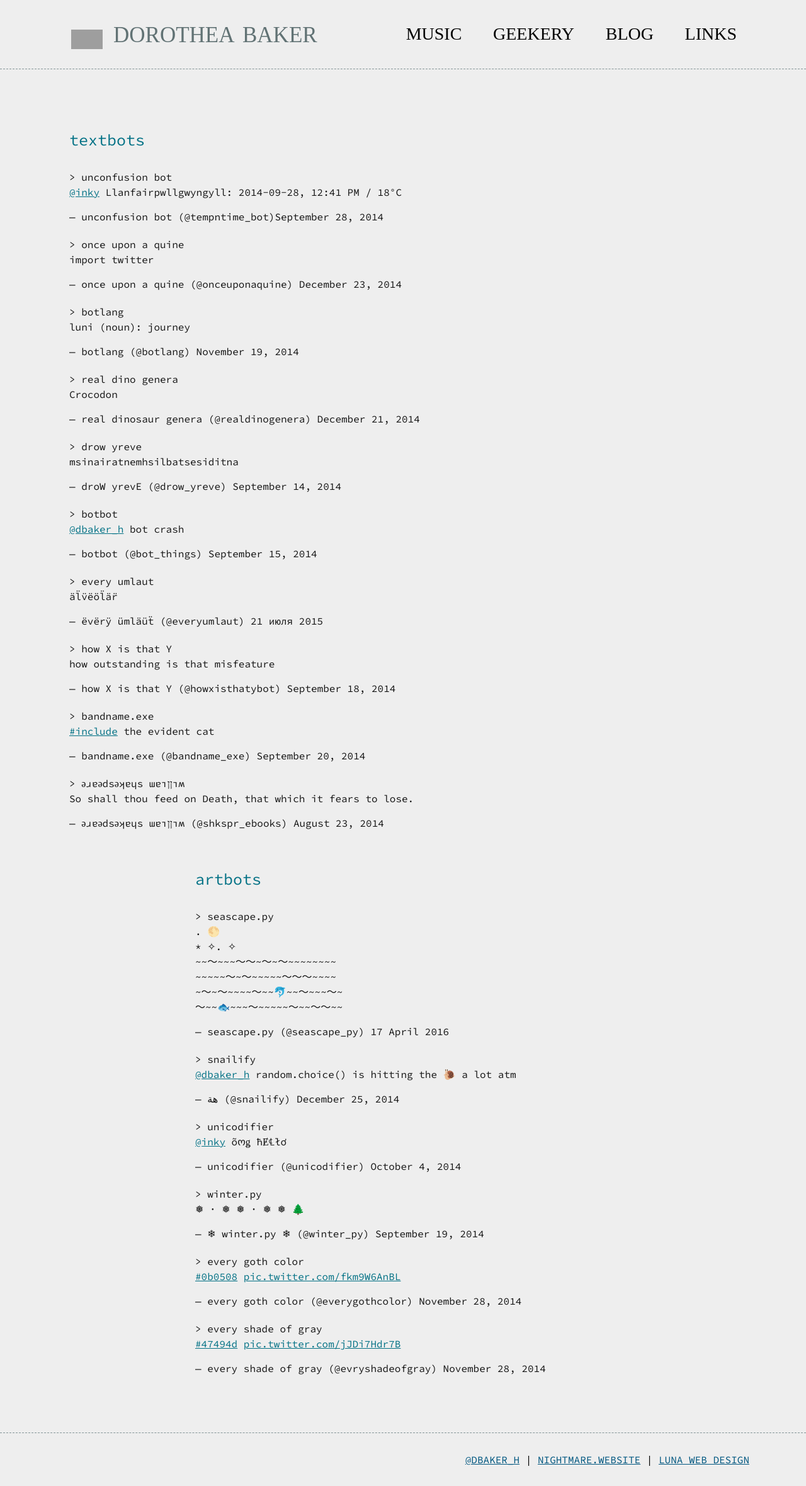
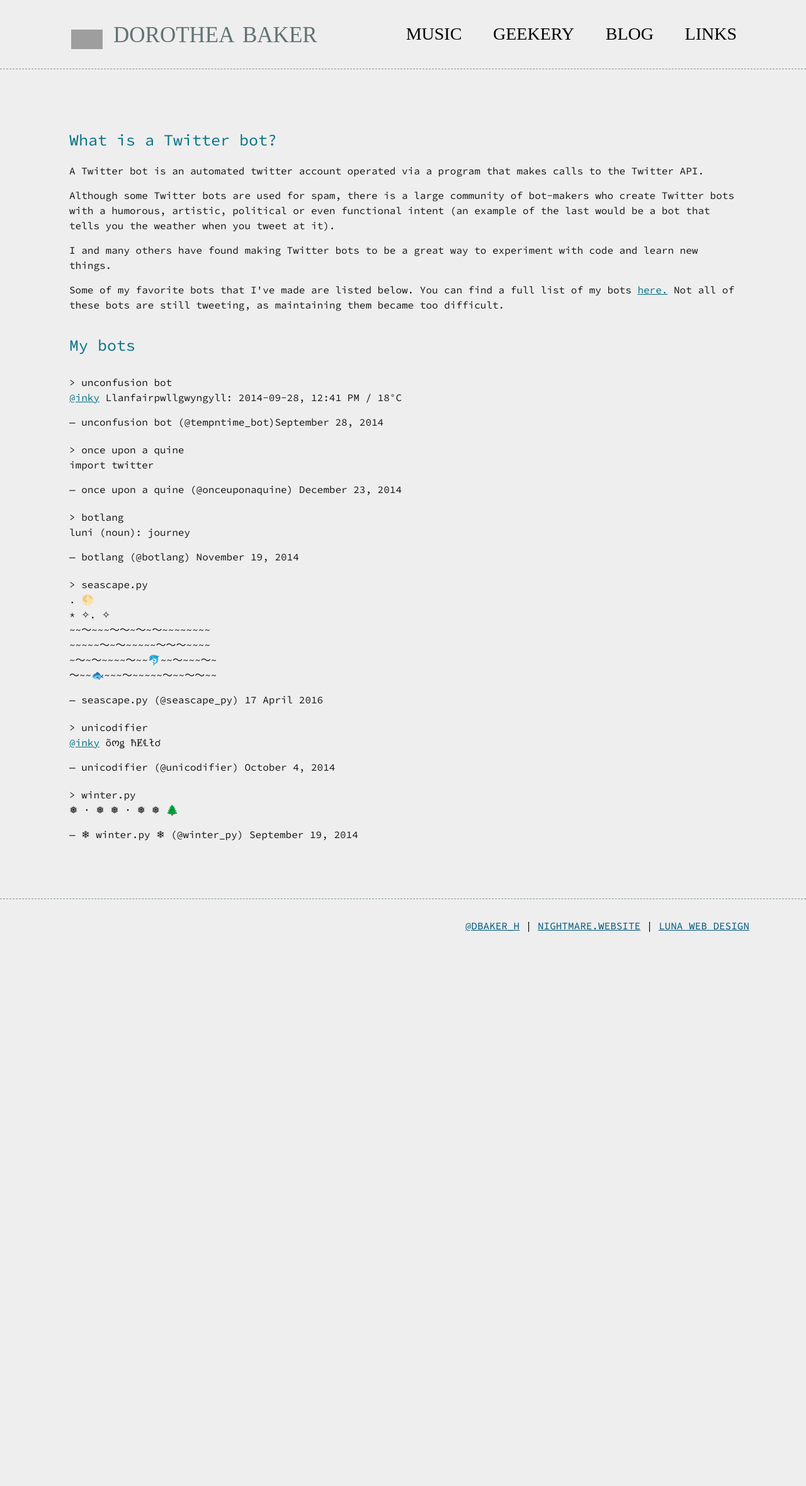
Before and after one commit to d-baker/navsite, a Jekyll site: the page built from bots.html, in a window 1280 px wide. Shown: the whole page at 63% size. Built offline with Jekyll 4.4.1, drawn with Linux system fonts in a browser that asks for light colours; some web fonts are replaced; comment, search, counter and statistics services are not loaded; after the commit the page ends 1512 px from its top, so only the background shows below that; grey boxes are pictures that could not be loaded.

```diff
--- a/_data/bots.yml
+++ b/_data/bots.yml
@@ -1,96 +1,34 @@
-textbots:
-  - title: unconfusion bot
-    url: https://twitter.com/tempntime_bot
-    description: international time & temperature demystifier
-    embed: !xml |
-           <blockquote class="twitter-tweet" data-conversation="none" lang="en"><p><a href="https://twitter.com/inky">@inky</a> Llanfairpwllgwyngyll: 2014-09-28, 12:41 PM / 18°C</p>&mdash; unconfusion bot (@tempntime_bot)<a href="https://twitter.com/tempntime_bot/status/516190889509523456">September 28, 2014</a></blockquote>
+- title: unconfusion bot
+  url: https://twitter.com/tempntime_bot
+  description: international time & temperature demystifier
+  embed: !xml |
+         <blockquote class="twitter-tweet" data-conversation="none" lang="en"><p><a href="https://twitter.com/inky">@inky</a> Llanfairpwllgwyngyll: 2014-09-28, 12:41 PM / 18°C</p>&mdash; unconfusion bot (@tempntime_bot)<a href="https://twitter.com/tempntime_bot/status/516190889509523456">September 28, 2014</a></blockquote>
 
-  - title: once upon a quine
-    url: https://twitter.com/onceuponaquine
-    description: a bot that very slowly tweets itself line by line
-    embed: !xml |
-           <blockquote class="twitter-tweet" lang="en"><p>import twitter</p>&mdash; once upon a quine (@onceuponaquine) <a href="https://twitter.com/onceuponaquine/status/547408790547480576">December 23, 2014</a></blockquote>
+- title: once upon a quine
+  url: https://twitter.com/onceuponaquine
+  description: a bot that very slowly tweets itself line by line
+  embed: !xml |
+         <blockquote class="twitter-tweet" lang="en"><p>import twitter</p>&mdash; once upon a quine (@onceuponaquine) <a href="https://twitter.com/onceuponaquine/status/547408790547480576">December 23, 2014</a></blockquote>
 
-  - title: botlang
-    url: https://twitter.com/botlang
-    description: computer-generated conlang
-    embed: !xml |
-           <blockquote class="twitter-tweet" lang="en"><p>luni (noun): journey</p>&mdash; botlang (@botlang) <a href="https://twitter.com/botlang/status/535023347206090752">November 19, 2014</a></blockquote>
+- title: botlang
+  url: https://twitter.com/botlang
+  description: computer-generated conlang
+  embed: !xml |
+         <blockquote class="twitter-tweet" lang="en"><p>luni (noun): journey</p>&mdash; botlang (@botlang) <a href="https://twitter.com/botlang/status/535023347206090752">November 19, 2014</a></blockquote>
 
-  - title: real dino genera
-    url: https://twitter.com/realdinogenera
-    description: totally legit dinosaur names
-    embed: !xml |
-           <blockquote class="twitter-tweet" lang="en"><p>Crocodon</p>&mdash; real dinosaur genera (@realdinogenera) <a href="https://twitter.com/realdinogenera/status/546711704076165120">December 21, 2014</a></blockquote>
+- title: seascape.py
+  url: https://twitter.com/seascape_py
+  description: generated seascapes
+  embed: <blockquote class="twitter-tweet" lang="en"><p>. 🌕 <br>* ✧. ✧ <br>~~〜~~~〜〜~〜~〜~~~~~~~~<br>~~~~~〜~〜~~~~~〜〜〜~~~~<br>~〜~〜~~~~〜~~🐬~~〜~~~〜~<br>〜~~🐟~~~〜~~~~~〜~~〜〜~~</p>&mdash; seascape.py (@seascape_py) <a href="https://twitter.com/seascape_py/status/721849579163889665">17 April 2016</a></blockquote>
 
-  - title: drow yreve
-    url: https://twitter.com/realdinogenera
-    description: every word in the English language...backwards
-    embed: !xml |
-           <blockquote class="twitter-tweet" lang="en"><p>msinairatnemhsilbatsesiditna</p>&mdash; droW yrevE (@drow_yreve) <a href="https://twitter.com/drow_yreve/status/511144845247664128">September 14, 2014</a></blockquote>
+- title: unicodifier
+  url: https://twitter.com/unicodifier
+  description: text glitcher
+  embed: !xml |
+         <blockquote class="twitter-tweet" lang="en"><p><a href="https://twitter.com/inky">@inky</a>  õოǥ ħɆ℄łơ</p>&mdash; unicodifier (@unicodifier) <a href="https://twitter.com/unicodifier/status/518303920100085760">October 4, 2014</a></blockquote>
 
-  - title: botbot
-    url: https://twitter.com/bot_things
-    description: metabot
-    embed: !xml |
-           <blockquote class="twitter-tweet" lang="en"><p><a href="https://twitter.com/dbaker_h">@dbaker_h</a> bot crash</p>&mdash; botbot (@bot_things) <a href="https://twitter.com/bot_things/status/511665319987798016">September 15, 2014</a></blockquote>
-
-  - title: every umlaut
-    url: https://twitter.com/everyumlaut
-    description: umlauting every word in the English language
-    embed: !xml |
-           <blockquote class="twitter-tweet" lang="ru"><p lang="vi" dir="ltr">äl̈v̈ëöl̈är̈</p>&mdash; ëvërÿ ümläüẗ (@everyumlaut) <a href="https://twitter.com/everyumlaut/status/623394485007880192">21 июля 2015</a></blockquote>
-
-  - title: how X is that Y
-    url: https://twitter.com/howxisthatybot
-    description: inspired by a peculiarity of Australian English
-    embed: !xml |
-           <blockquote class="twitter-tweet" lang="en"><p>how outstanding is that misfeature</p>&mdash; how X is that Y (@howxisthatybot) <a href="https://twitter.com/howxisthatybot/status/512390551216222208">September 18, 2014</a></blockquote>
-
-  - title: bandname.exe
-    url: https://twitter.com/bandname_exe
-    description: new and improved(?) fashionable metal bandname generator
-    embed: !xml |
-           <blockquote class="twitter-tweet" lang="en"><p><a href="https://twitter.com/hashtag/include?src=hash">#include</a> the evident cat</p>&mdash; bandname.exe (@bandname_exe) <a href="https://twitter.com/bandname_exe/status/513236392793493504">September 20, 2014</a></blockquote>
-
-  - title: ǝɹɐǝdsǝʞɐɥs ɯɐıןןıʍ
-    url: https://twitter.com/shkspr_ebooks
-    description: shakespeare remixed
-    embed: !xml |
-           <blockquote class="twitter-tweet" lang="en"><p>So shall thou feed on Death, that which it fears to lose.</p>&mdash; ǝɹɐǝdsǝʞɐɥs ɯɐıןןıʍ (@shkspr_ebooks) <a href="https://twitter.com/shkspr_ebooks/status/503079281744809984">August 23, 2014</a></blockquote>
-
-artbots:
-  - title: seascape.py
-    url: https://twitter.com/seascape_py
-    description: generated seascapes
-    embed: <blockquote class="twitter-tweet" lang="en"><p>. 🌕 <br>* ✧. ✧ <br>~~〜~~~〜〜~〜~〜~~~~~~~~<br>~~~~~〜~〜~~~~~〜〜〜~~~~<br>~〜~〜~~~~〜~~🐬~~〜~~~〜~<br>〜~~🐟~~~〜~~~~~〜~~〜〜~~</p>&mdash; seascape.py (@seascape_py) <a href="https://twitter.com/seascape_py/status/721849579163889665">17 April 2016</a></blockquote>
-
-  - title: snailify
-    url: https://twitter.com/snailify
-    description: adds a slimy touch to your tweets
-    embed: !xml |
-           <blockquote class="twitter-tweet" lang="en"><p><a href="https://twitter.com/dbaker_h">@dbaker_h</a>  random.choice() is hitting the 🐌 a lot atm</p>&mdash; هة (@snailify) <a href="https://twitter.com/snailify/status/548010969121566720">December 25, 2014</a></blockquote>
-
-  - title: unicodifier
-    url: https://twitter.com/unicodifier
-    description: text glitcher
-    embed: !xml |
-           <blockquote class="twitter-tweet" lang="en"><p><a href="https://twitter.com/inky">@inky</a>  õოǥ ħɆ℄łơ</p>&mdash; unicodifier (@unicodifier) <a href="https://twitter.com/unicodifier/status/518303920100085760">October 4, 2014</a></blockquote>
-
-  - title: winter.py
-    url: https://twitter.com/winter_py
-    description: dreamy winter scenes
-    embed: !xml |
-           <blockquote class="twitter-tweet" lang="en"><p>❅         ·            ❅       &#10;          &#10;       ❅        &#10;   ·             ❅           &#10;&#10;        ❅         &#10;                       🌲</p>&mdash; ❄ winter.py ❄ (@winter_py) <a href="https://twitter.com/winter_py/status/512810689727959040">September 19, 2014</a></blockquote>
-
-  - title: every goth color
-    url: https://twitter.com/everygothcolor
-    description: every shade of black
-    embed: !xml |
-           <blockquote class="twitter-tweet" lang="en"><p><a href="https://twitter.com/hashtag/0b0508?src=hash">#0b0508</a> <a href="http://t.co/fkm9W6AnBL">pic.twitter.com/fkm9W6AnBL</a></p>&mdash; every goth color (@everygothcolor) <a href="https://twitter.com/everygothcolor/status/538343209277988864">November 28, 2014</a></blockquote>
-
-  - title: every shade of gray
-    url: https://twitter.com/evryshadeofgray
-    description: ...every shade of gray.
-    embed: !xml |
-           <blockquote class="twitter-tweet" lang="en"><p><a href="https://twitter.com/hashtag/47494d?src=hash">#47494d</a> <a href="http://t.co/jJDi7Hdr7B">pic.twitter.com/jJDi7Hdr7B</a></p>&mdash; every shade of gray (@evryshadeofgray) <a href="https://twitter.com/evryshadeofgray/status/538406980209999872">November 28, 2014</a></blockquote>
+- title: winter.py
+  url: https://twitter.com/winter_py
+  description: dreamy winter scenes
+  embed: !xml |
+         <blockquote class="twitter-tweet" lang="en"><p>❅         ·            ❅       &#10;          &#10;       ❅        &#10;   ·             ❅           &#10;&#10;        ❅         &#10;                       🌲</p>&mdash; ❄ winter.py ❄ (@winter_py) <a href="https://twitter.com/winter_py/status/512810689727959040">September 19, 2014</a></blockquote>
--- a/_sass/av.scss
+++ b/_sass/av.scss
@@ -1,11 +1,11 @@
 audio, video {
-	width: 500px;
+	width: 600px;
 }
 
 .audioplayer, .videoplayer {
 	margin-bottom: 10px;
 	margin-top: 10px;
-	width: 500px;
+	width: 600px;
 
 	p.download {
 		padding-top: 10px;
@@ -14,7 +14,7 @@
 }
 
 .av.post {
-	max-width: 500px;
+	max-width: 600px;
 
 	a {
 		color: $highlight;
@@ -56,7 +56,7 @@
 }
 
 .avblock {
-    max-width: 550px;
+    width: 490px;
 	padding-bottom: 20px;
 
 	h2 {
@@ -69,7 +69,10 @@
 		&:before {
 			content: "";
 		}
-	}
+
+        margin-bottom: 10px;
+        position: relative;
+    }
 
 }
 
@@ -107,16 +110,9 @@
     }
 }
 
-/**********************************************************/
-#piano-recordings {
-    position: relative;
-    left: 200px;
+div #original-compositions {
+    float: left;
 }
-
-.avblock {
-
-    li {
-        margin-bottom: 10px;
-        position: relative;
-    }
+div #piano-recordings {
+    float: right;
 }
--- a/bots.html
+++ b/bots.html
@@ -2,13 +2,17 @@
 title: twitter bots
 layout: default
 ---
-{% for category in site.data.bots %}
 
-    <div class="textblock" id="{{ category[0] }}">
-        <h1>{{ category[0] }}</h1>
+<h1>What is a Twitter bot?</h1>
+<p>A Twitter bot is an automated twitter account operated via a program that makes calls to the Twitter API.</p>
+<p>Although some Twitter bots are used for spam, there is a large community of bot-makers who create Twitter bots with a humorous, artistic, political or even functional intent (an example of the last would be a bot that tells you the weather when you tweet at it).</p>
+<p>I and many others have found making Twitter bots to be a great way to experiment with code and learn new things.</p>
+<p>Some of my favorite bots that I've made are listed below. You can find a full list of my bots <a href="https://twitter.com/dbaker_h/lists/bot-family">here.</a> Not all of these bots are still tweeting, as maintaining them became too difficult.</p>
+
+<h1>My bots</h1>
 
 <ul class="botlist">
-        {% for bot in category[1] %}
+    {% for bot in site.data.bots %}
         <li>
             <a href="{{ bot.url }}">{{ bot.title }}</a>
             <p class="tooltip">{{ bot.description }}</p>
@@ -17,8 +21,4 @@
     {% endfor %}
 </ul>
 
-    </div>
-
-{% endfor %}
-
 {% include back-to-top.html %}
```
Lines whose indentation alone changed are shown as unchanged.
